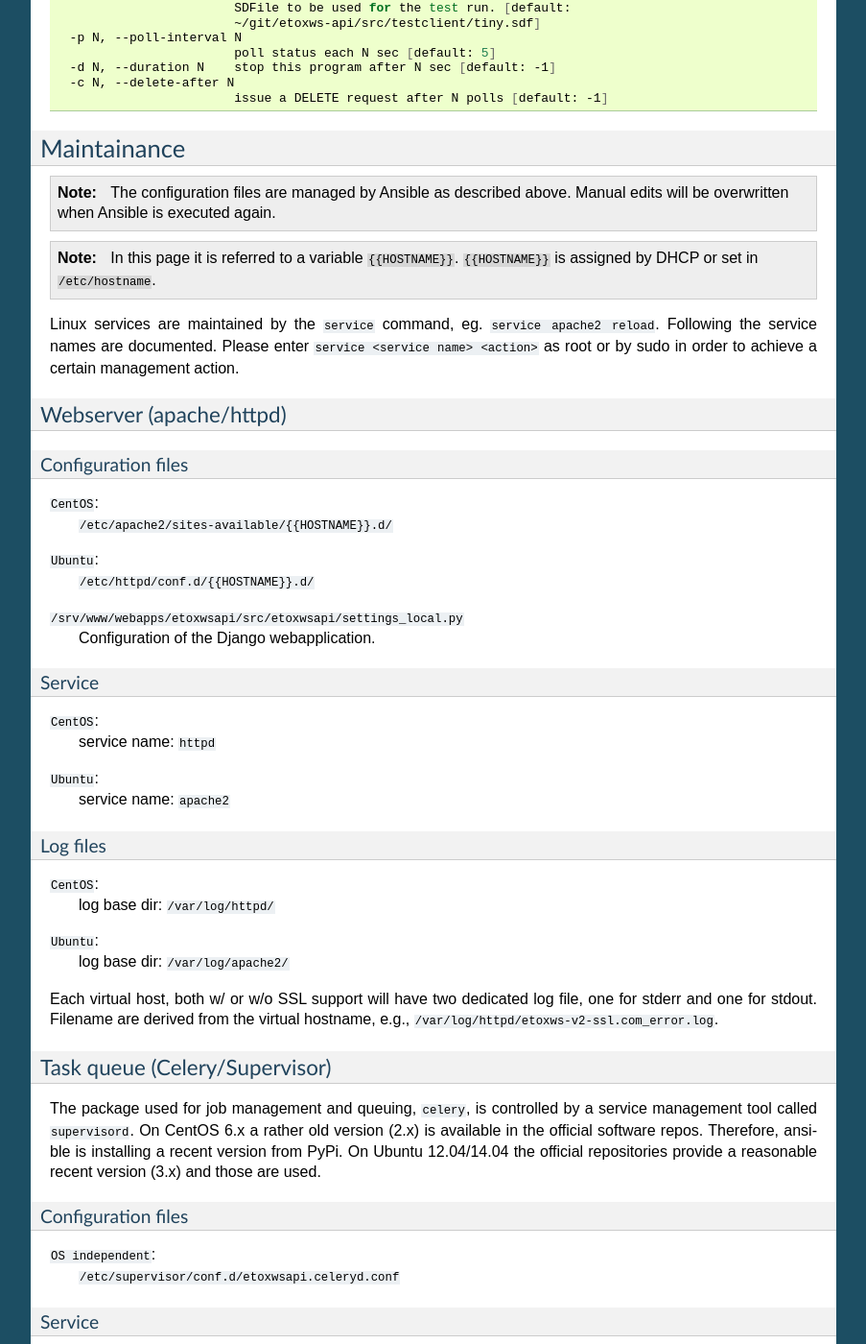
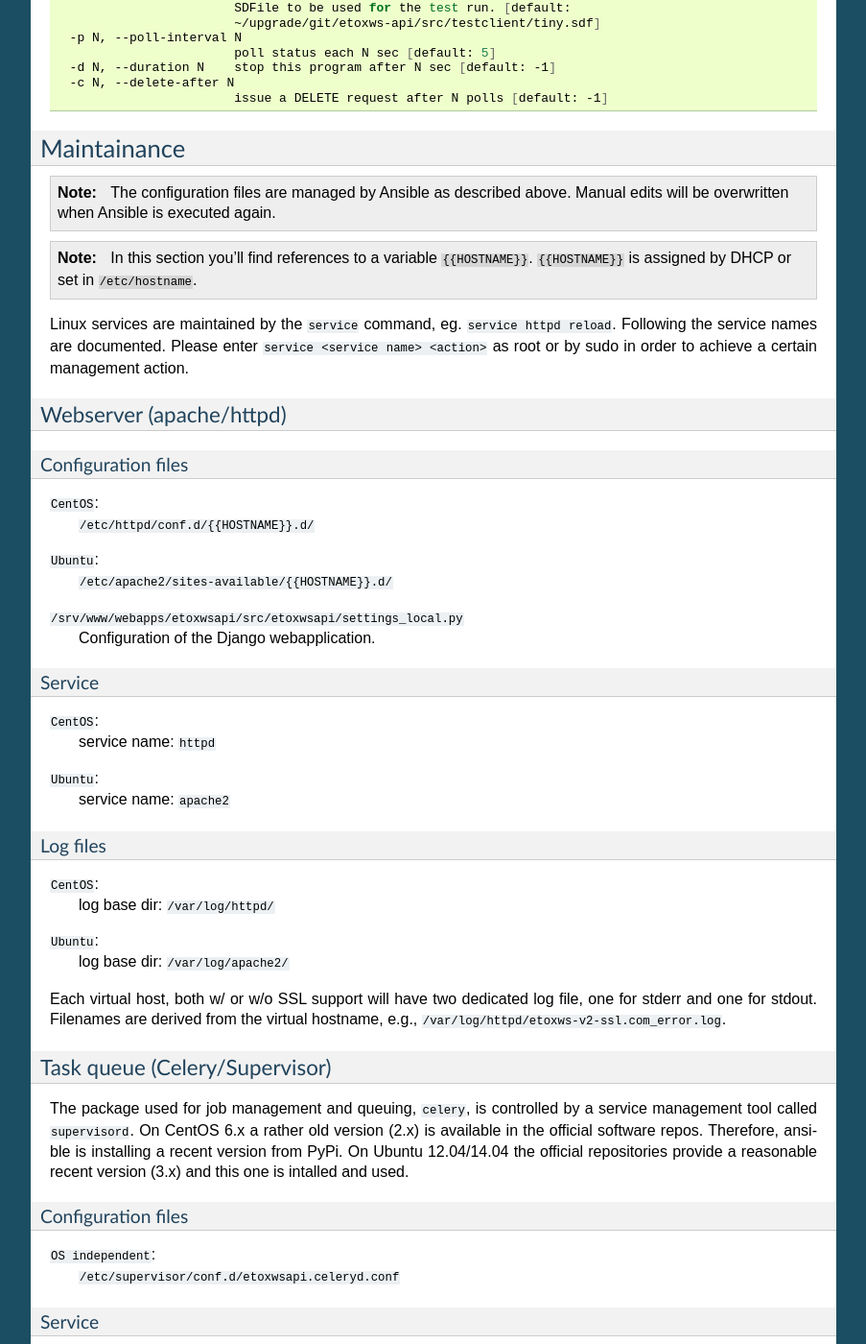
Before and after one commit to mnkleinoeder/etoxws-api, a Sphinx documentation site: the page built from doc/source/deployment.rst, in a window 1280 px wide and 1400 px high, scrolled down 3812 px. Shown: the whole window at 96% size, without its empty margins (198-1101 px from the left). Built offline with Sphinx 7.4.7, drawn with Linux system fonts in a browser that asks for light colours; formulas are drawn with MathJax 3; some of the changed text lies outside the part shown.

Commit message:
some minor change in the docu

```diff
--- a/doc/source/deployment.rst
+++ b/doc/source/deployment.rst
@@ -193,9 +193,9 @@ Requires the etoxws virtual env loaded.
 .. code-block:: bash
 
    ~$ . /opt/virtualenv/etoxwsapi/bin/activate
-   (etoxws-v2)~$ cd ~/git/etoxws-api/src/testclient
-   (etoxws-v2)~/git/etoxws-api/src/testclient$ export PYTHONPATH=$PWD/..
-   (etoxws-v2)~/git/etoxws-api/src/testclient$ python testapp.py --help
+   (etoxws-v2)~$ cd ~/upgrade/git/etoxws-api/src/testclient
+   (etoxws-v2)~/upgrade/git/etoxws-api/src/testclient$ export PYTHONPATH=$PWD/..
+   (etoxws-v2)~/upgrade/git/etoxws-api/src/testclient$ python testapp.py --help
    usage: testapp.py [-h] [-b BASEURL] [-l LOGLEV] [-t TESTFILE] [-p N] [-d N]
                      [-c N]
 
@@ -209,7 +209,7 @@ Requires the etoxws virtual env loaded.
                            logging module)
      -t TESTFILE, --test-file TESTFILE
                            SDFile to be used for the test run. [default:
-                           ~/git/etoxws-api/src/testclient/tiny.sdf]
+                           ~/upgrade/git/etoxws-api/src/testclient/tiny.sdf]
      -p N, --poll-interval N
                            poll status each N sec [default: 5]
      -d N, --duration N    stop this program after N sec [default: -1]
@@ -224,10 +224,10 @@ Maintainance
    when Ansible is executed again.
 
 .. note::
-   In this page it is referred to a variable ``{{HOSTNAME}}``. ``{{HOSTNAME}}`` is assigned by DHCP or
+   In this section you'll find references to a variable ``{{HOSTNAME}}``. ``{{HOSTNAME}}`` is assigned by DHCP or
    set in ``/etc/hostname``.
 
-Linux services are maintained by the ``service`` command, eg. ``service apache2 reload``. Following the service names are
+Linux services are maintained by the ``service`` command, eg. ``service httpd reload``. Following the service names are
 documented. Please enter ``service <service name> <action>`` as root or by sudo in order to achieve a certain management
 action.
 
@@ -238,9 +238,9 @@ Configuration files
 '''''''''''''''''''
 
 ``CentOS``:
+   ``/etc/httpd/conf.d/{{HOSTNAME}}.d/``
+``Ubuntu``:
    ``/etc/apache2/sites-available/{{HOSTNAME}}.d/``
-``Ubuntu``:
-   ``/etc/httpd/conf.d/{{HOSTNAME}}.d/``
 
 ``/srv/www/webapps/etoxwsapi/src/etoxwsapi/settings_local.py``
    Configuration of the Django webapplication.
@@ -261,7 +261,7 @@ Log files
    log base dir: ``/var/log/apache2/``
 
 Each virtual host, both w/ or w/o SSL support will have two dedicated log file, one for stderr and one for stdout.
-Filename are derived from the virtual hostname, e.g., ``/var/log/httpd/etoxws-v2-ssl.com_error.log``.
+Filenames are derived from the virtual hostname, e.g., ``/var/log/httpd/etoxws-v2-ssl.com_error.log``.
 
 Task queue (Celery/Supervisor)
 ~~~~~~~~~~~~~~~~~~~~~~~~~~~~~~
@@ -269,7 +269,7 @@ Task queue (Celery/Supervisor)
 The package used for job management and queuing, ``celery``, is controlled by a service management tool called ``supervisord``.
 On CentOS 6.x a rather old version (2.x) is available in the official software repos. Therefore, ansible is
 installing a recent version from PyPi.
-On Ubuntu 12.04/14.04 the official repositories provide a reasonable recent version (3.x) and those are used.
+On Ubuntu 12.04/14.04 the official repositories provide a reasonable recent version (3.x) and this one is intalled and used.
 
 Configuration files
 '''''''''''''''''''
```
